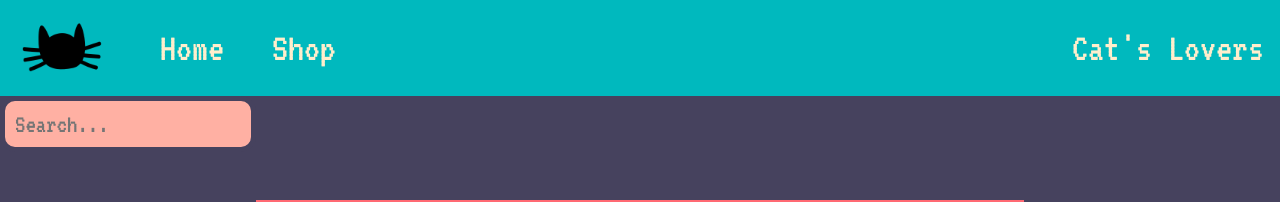
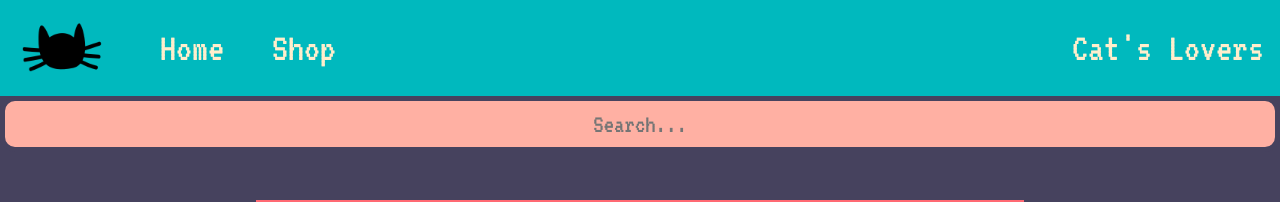
Before and after one commit to MeFay/CatWebsite, a React app: page /shop/1 in a window 1280 px wide. Shown: the top 202 px of the page. Built offline with nearby package versions, Linux system fonts and the light colour scheme; the HTML template or start-up script is replaced by a standard one.

Commit message:
finished Shop Page

```diff
--- a/src/Pages/shop/styled.ts
+++ b/src/Pages/shop/styled.ts
@@ -1,24 +1,16 @@
 import styled from "styled-components";
 
-
-
 export const StyledSearchBar = styled.input`
-  width: 20%;
+    width: 100%;
+    display: flex;
+    text-align: center;
     font-family: "VT323", monospace;
     padding: 10px;
     box-sizing: border-box;
     border: 5px solid #46425e;
     border-radius: 15px;
-  background-color:  #ffb0a3;
+    background-color: #ffb0a3;
     font-size: 26px;
-  color #ffeecc;
-  &:focus {
-    outline: none;
-  }
-  &:hover {
-    background-color:  #ffb0a3;
-  }
-
 `;
 
 export const StyledPagination = styled.div`
```
Lines whose indentation alone changed are shown as unchanged.
